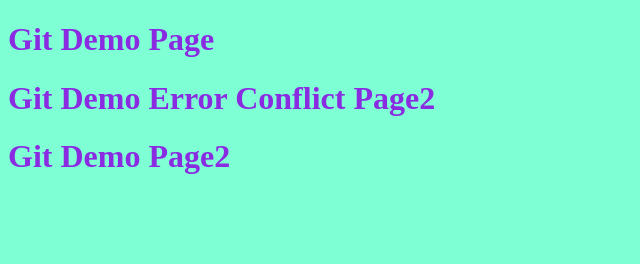
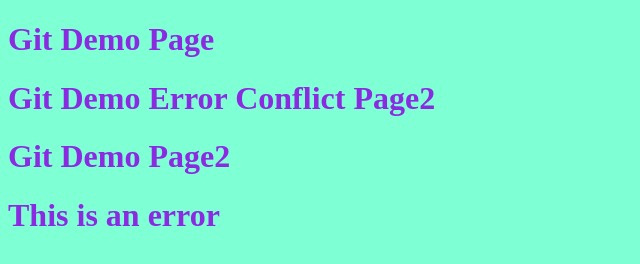
Before and after one commit to ryu-juanito/repositry, a plain HTML site: page index.html in a window 1280 px wide. Shown: the whole page, without its empty margins (0-640 px from the left). Drawn offline with Linux system fonts and the light colour scheme.

Commit message:
added error main

```diff
--- a/index.html
+++ b/index.html
@@ -9,5 +9,6 @@
 <h1>Git Demo Page</h1>
 <h1>Git Demo Error Conflict Page2</h1>
 <h1>Git Demo Page2</h1>
+<h1>This is an error</h1>
 </body>
 </html>
```
